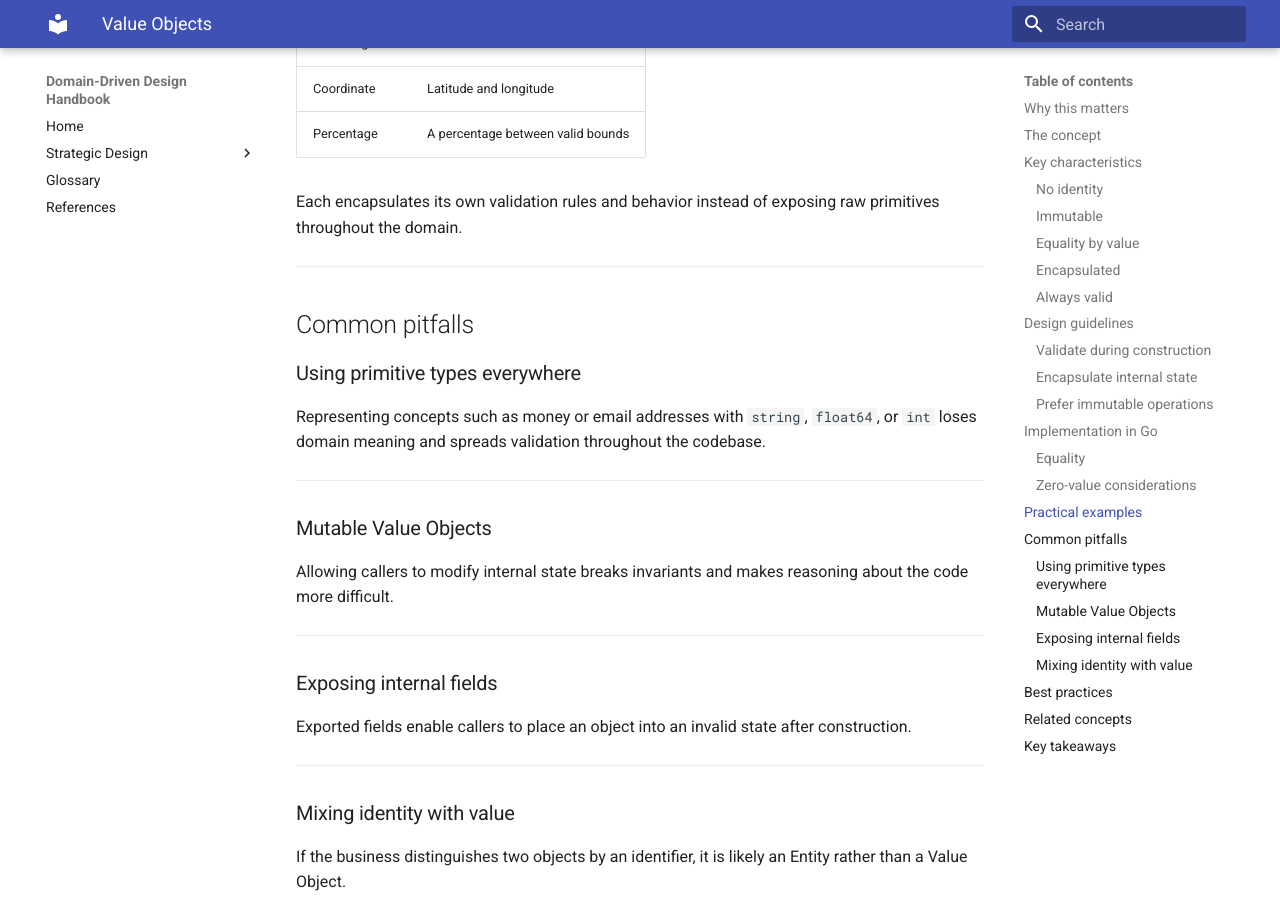
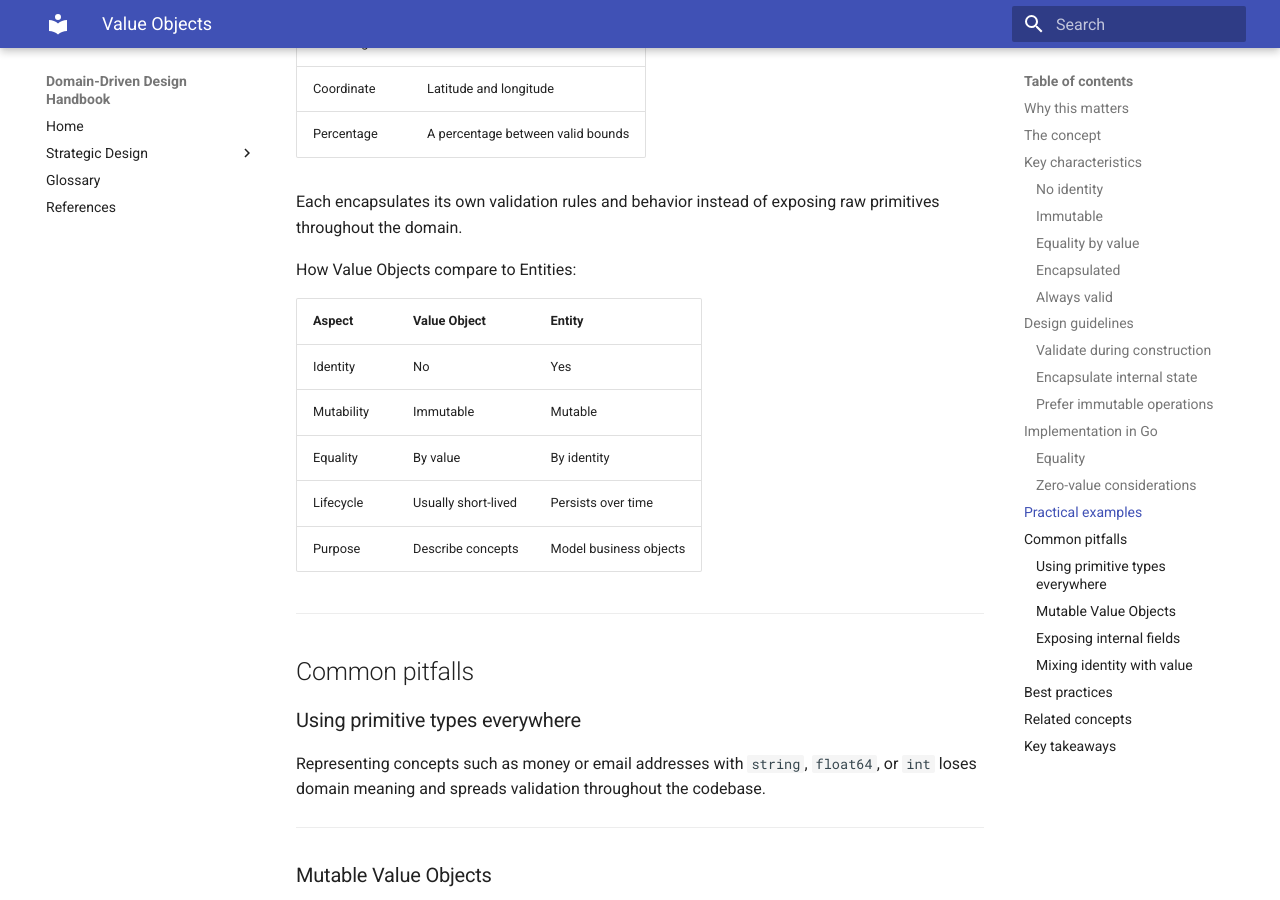
Before and after one commit to PeteGabriel/DDD-handbook, an MkDocs documentation site: the page built from docs/tactical-design/value-objects.md, in a window 1280 px wide and 900 px high, scrolled down 5620 px. Built offline with MkDocs 1.6.1 and Material for MkDocs 9.7.7, drawn with Linux system fonts in a browser that asks for light colours.

Commit message:
Add comparison of Value Objects and Entities
Added a comparison table between Value Objects and Entities, highlighting key aspects such as identity, mutability, equality, lifecycle, and purpose.

```diff
--- a/docs/tactical-design/value-objects.md
+++ b/docs/tactical-design/value-objects.md
@@ -263,7 +263,22 @@ Some common Value Objects include:
 
 Each encapsulates its own validation rules and behavior instead of exposing raw primitives throughout the domain.
 
+
+
+How Value Objects compare to Entities:
+
+
+| **Aspect** | **Value Object** |	**Entity** |
+|--------------|------------|------------|
+|  Identity |	No |	Yes |
+|  Mutability  |	Immutable |	Mutable |
+|  Equality	| By value |	By identity |
+|  Lifecycle |	Usually short-lived |	Persists over time |
+|  Purpose |	Describe concepts	| Model business objects |
+
+
 ---
+
 
 ## Common pitfalls
 
```
